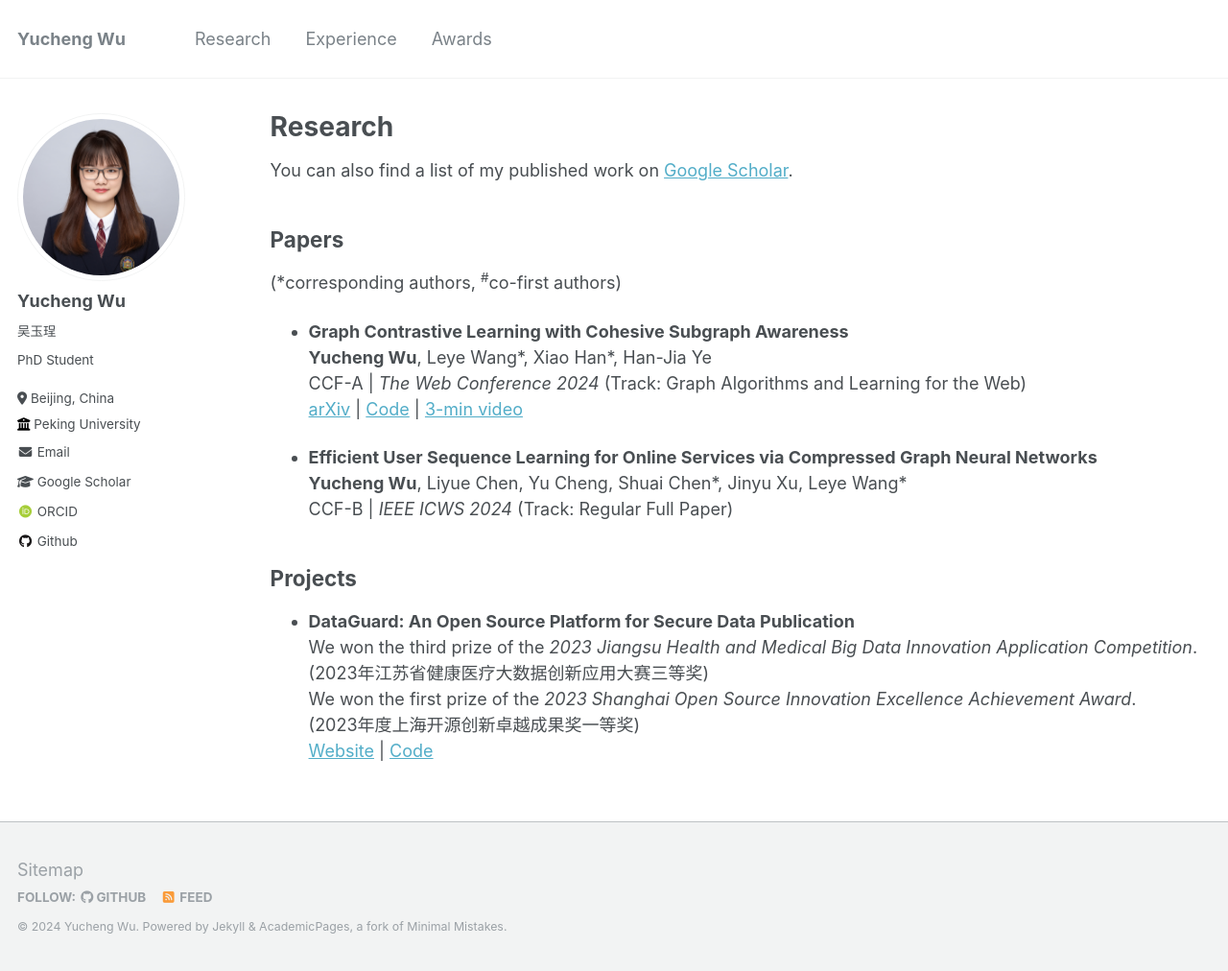
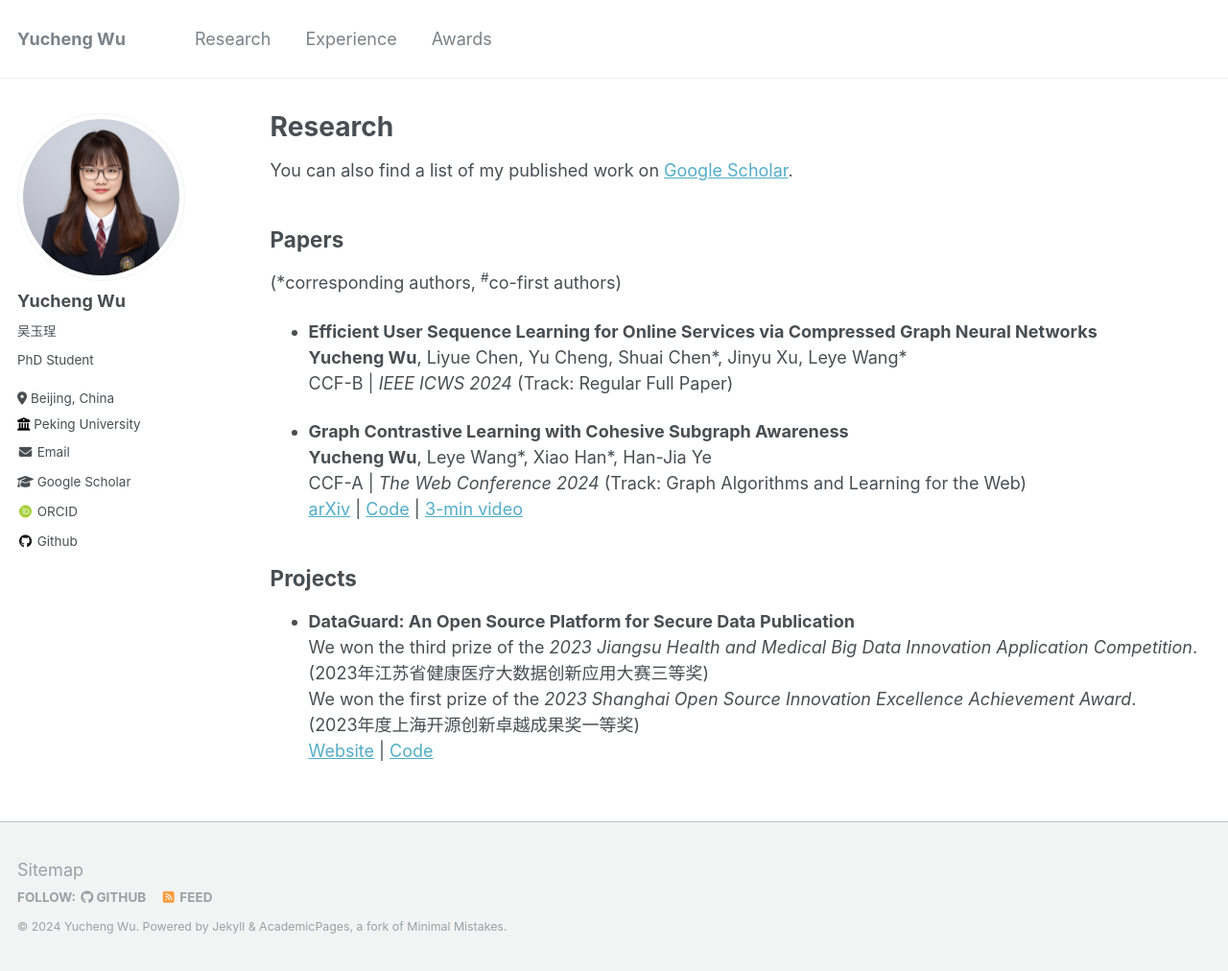
Before and after one commit to wuyucheng2002/wuyucheng2002.github.io, a Jekyll site: the page built from _pages/research.md, in a window 1280 px wide and 1012 px high. Shown: the whole window at 96% size. Built offline with Jekyll 4.4.1, drawn with Linux system fonts in a browser that asks for light colours; some web fonts are replaced.

```diff
--- a/_pages/research.md
+++ b/_pages/research.md
@@ -11,16 +11,16 @@ You can also find a list of my published work on <a href="https://scholar.google
 
 (\*corresponding authors, <sup>#</sup>co-first authors)
 
+* **Efficient User Sequence Learning for Online Services via Compressed Graph Neural Networks** <br/>
+  <b>Yucheng Wu</b>, Liyue Chen, Yu Cheng, Shuai Chen\*, Jinyu Xu, Leye Wang\* <br/>
+  CCF-B | *IEEE ICWS 2024* (Track: Regular Full Paper) <br/>
+
 * **Graph Contrastive Learning with Cohesive Subgraph Awareness** <br/>
   <b>Yucheng Wu</b>, Leye Wang\*, Xiao Han\*, Han-Jia Ye <br/>
   CCF-A | *The Web Conference 2024* (Track: Graph Algorithms and Learning for the Web) <br/>
   <a href="https://arxiv.org/abs/2401.17580" target="_blank">arXiv</a> |
   <a href="https://github.com/wuyucheng2002/CTAug" target="_blank">Code</a> |
   <a href="https://www.youtube.com/watch?v=XLaXTIMSG_0" target="_blank">3-min video</a>
-
-* **Efficient User Sequence Learning for Online Services via Compressed Graph Neural Networks** <br/>
-  <b>Yucheng Wu</b>, Liyue Chen, Yu Cheng, Shuai Chen\*, Jinyu Xu, Leye Wang\* <br/>
-  CCF-B | *IEEE ICWS 2024* (Track: Regular Full Paper) <br/>
 
 
 ## Projects
```
